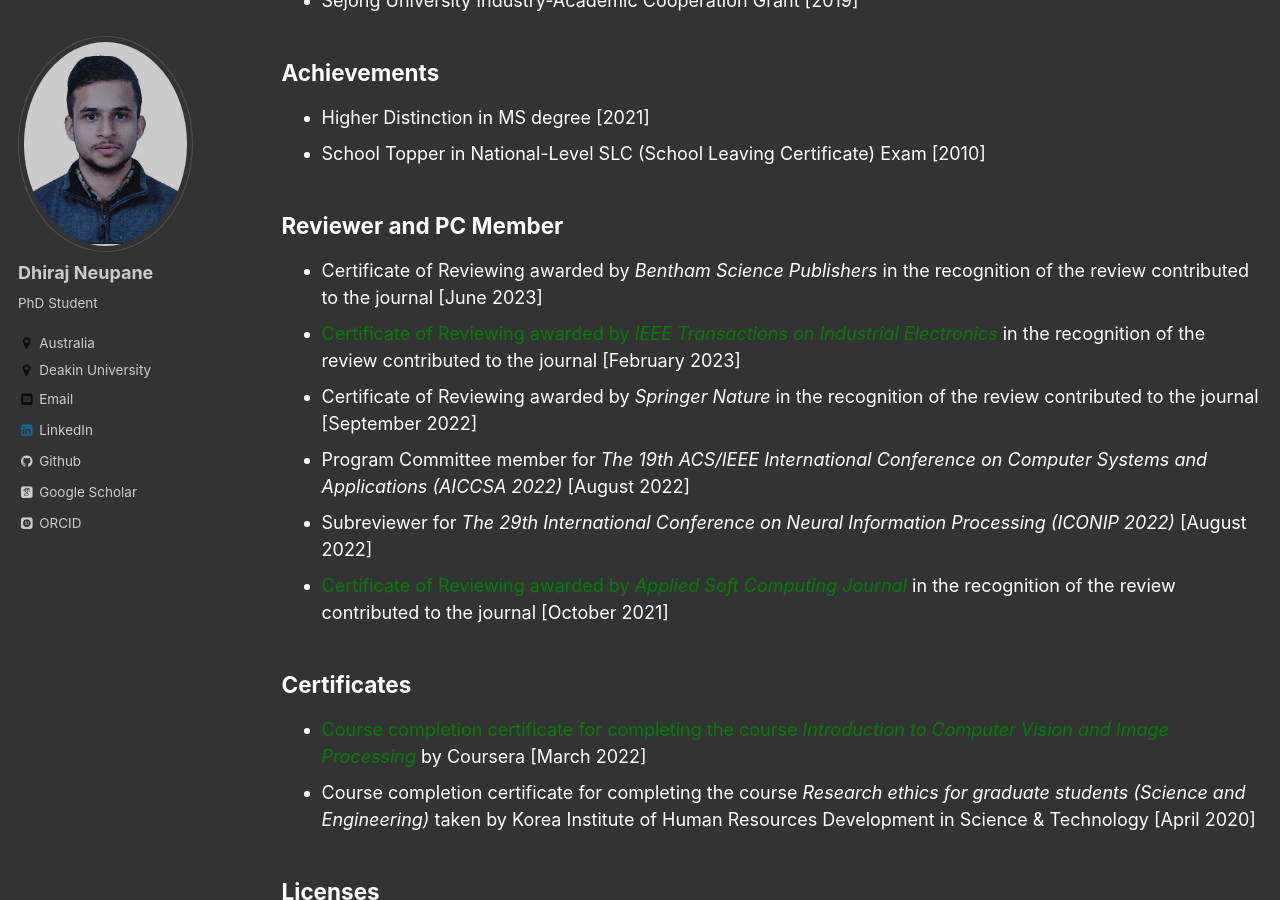
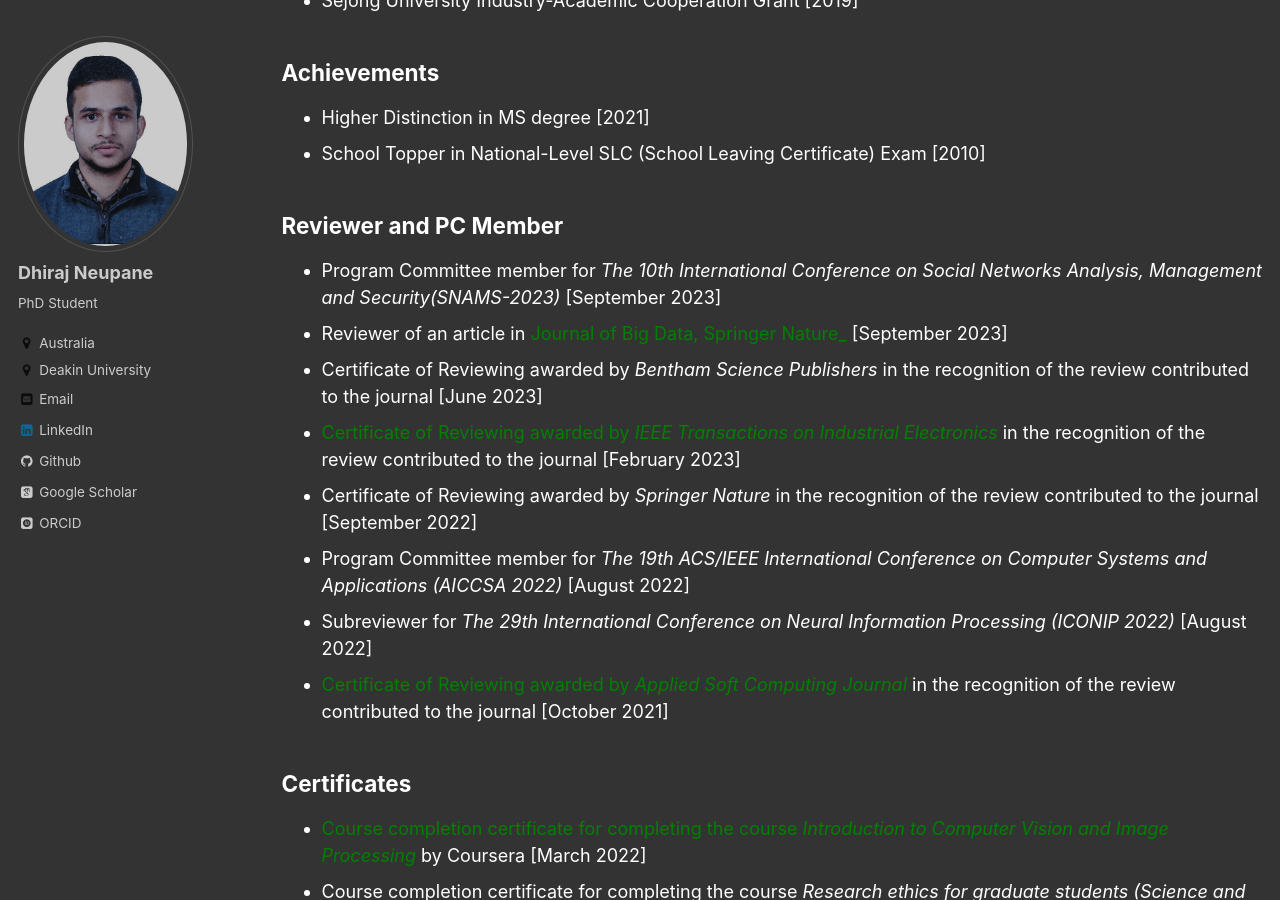
Before and after one commit to dhirajneupane/academicPortfolio, a Jekyll site: the page built from _pages/grants-awards.md, in a window 1280 px wide and 900 px high, scrolled down 357 px. Built offline with Jekyll 4.4.1, drawn with Linux system fonts in a browser that asks for light colours; some web fonts are replaced.

Commit message:
Update grants-awards.md

```diff
--- a/_pages/grants-awards.md
+++ b/_pages/grants-awards.md
@@ -17,7 +17,8 @@ redirect_from:
 * School Topper in National-Level SLC (School Leaving Certificate) Exam [2010]
 
 ## Reviewer and PC Member
-
+* Program Committee member for _The 10th International Conference on Social Networks Analysis, Management and Security(SNAMS-2023)_ [September 2023]
+* Reviewer of an article in [<span style="color:green">Journal of Big Data, Springer Nature_</span>]([https://www.linkedin.com/posts/dhiraj-neupane-6b3089113_ieee-reviewer-activity-7026848069040160768-Ltda?utm_source=share&utm_medium=member_desktop](https://journalofbigdata.springeropen.com/)){:target="_blank"} [September 2023]
 * Certificate of Reviewing awarded by _Bentham Science Publishers_ in the recognition of the review contributed to the journal [June 2023]
 * [<span style="color:green">Certificate of Reviewing awarded by _IEEE Transactions on Industrial Electronics_</span>](https://www.linkedin.com/posts/dhiraj-neupane-6b3089113_ieee-reviewer-activity-7026848069040160768-Ltda?utm_source=share&utm_medium=member_desktop){:target="_blank"} in the recognition of the review contributed to the journal [February 2023]
 * Certificate of Reviewing awarded by _Springer Nature_ in the recognition of the review contributed to the journal [September 2022]
```
